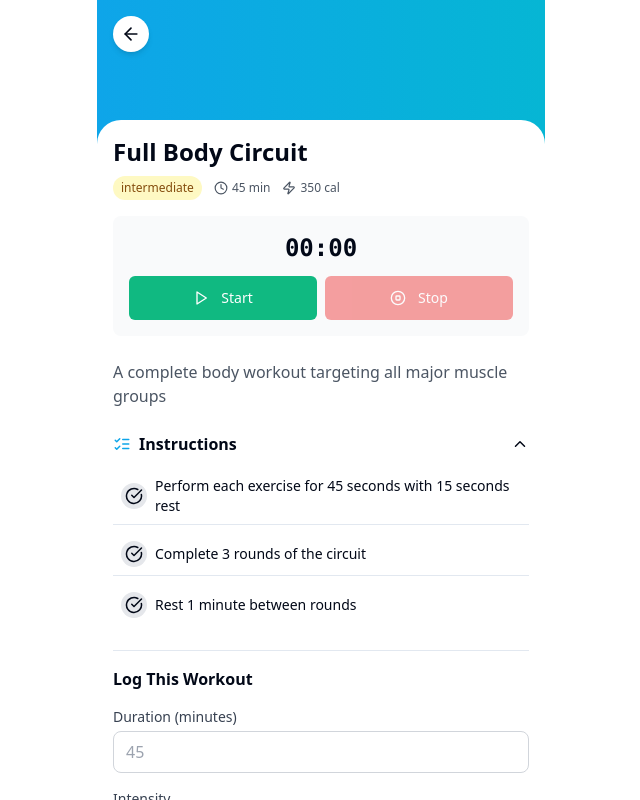
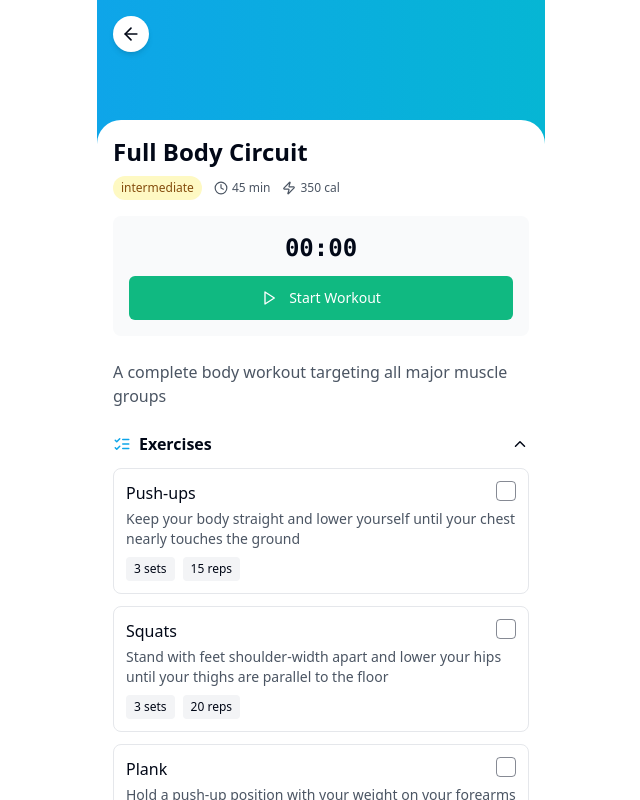
Before and after one commit to 21100903/fit-journey-pal, a React (Vite) app: page /workouts/1 in a window 1280 px wide. Shown: the top 800 px of the page, without its empty margins (319-959 px from the left). Built offline with nearby package versions, Linux system fonts and the light colour scheme.

Commit message:
feat: Add exercise tracking and logging
- Added functionality to track exercise progress within a workout.
- Implemented start/finish actions for each exercise.
- Added logic to navigate to the log page after completing all exercises.
- Removed duration input during workout session.

```diff
--- a/src/components/Workouts/WorkoutDetail.tsx
+++ b/src/components/Workouts/WorkoutDetail.tsx
@@ -18,6 +18,7 @@ import { useAuth } from '@/contexts/AuthContext';
 import { toast } from 'sonner';
 import { Button } from '@/components/ui/button';
 import { Textarea } from '@/components/ui/textarea';
+import { Checkbox } from '@/components/ui/checkbox';
 
 const WorkoutDetail: React.FC = () => {
   const { workoutId } = useParams<{ workoutId: string }>();
@@ -25,15 +26,16 @@ const WorkoutDetail: React.FC = () => {
   const { user } = useAuth();
   const [expanded, setExpanded] = useState(true);
   const [intensity, setIntensity] = useState<'low' | 'medium' | 'high'>('medium');
-  const [duration, setDuration] = useState<number | ''>('');
   const [notes, setNotes] = useState('');
   const [isLogging, setIsLogging] = useState(false);
 
-  // Timer functionality
+  // Workout session state
   const [isActive, setIsActive] = useState(false);
   const [time, setTime] = useState(0);
   const [startTime, setStartTime] = useState<Date | null>(null);
+  const [currentExerciseIndex, setCurrentExerciseIndex] = useState(0);
   const [exerciseStatus, setExerciseStatus] = useState<{[key: string]: boolean}>({});
+  const [workoutCompleted, setWorkoutCompleted] = useState(false);
 
   const { data: workouts = [], isLoading } = useQuery({
     queryKey: ['workouts'],
@@ -44,8 +46,8 @@ const WorkoutDetail: React.FC = () => {
 
   // Initialize exercise status when workout data is loaded
   useEffect(() => {
-    if (workout && workout.instructions) {
-      const initialStatus = workout.instructions.reduce((acc: {[key: string]: boolean}, _, index) => {
+    if (workout && workout.exercises) {
+      const initialStatus = workout.exercises.reduce((acc: {[key: string]: boolean}, _, index) => {
         acc[index.toString()] = false;
         return acc;
       }, {});
@@ -70,17 +72,21 @@ const WorkoutDetail: React.FC = () => {
     };
   }, [isActive]);
 
+  // Check if all exercises are completed
+  useEffect(() => {
+    if (workout && workout.exercises && isActive) {
+      const allCompleted = workout.exercises.every((_, index) => exerciseStatus[index.toString()]);
+      if (allCompleted) {
+        setWorkoutCompleted(true);
+        handleStop();
+      }
+    }
+  }, [exerciseStatus, workout, isActive]);
+
   const formatTime = (seconds: number): string => {
     const mins = Math.floor(seconds / 60);
     const secs = seconds % 60;
     return `${mins.toString().padStart(2, '0')}:${secs.toString().padStart(2, '0')}`;
-  };
-
-  const toggleExercise = (index: number) => {
-    setExerciseStatus(prev => ({
-      ...prev,
-      [index]: !prev[index]
-    }));
   };
 
   const handleStart = () => {
@@ -93,8 +99,23 @@ const WorkoutDetail: React.FC = () => {
     setIsActive(false);
     if (startTime) {
       const elapsedMinutes = Math.round((new Date().getTime() - startTime.getTime()) / 60000);
-      setDuration(elapsedMinutes);
       toast.info(`Workout completed in ${elapsedMinutes} minutes`);
+    }
+  };
+
+  const completeExercise = (index: number) => {
+    setExerciseStatus(prev => ({
+      ...prev,
+      [index]: true
+    }));
+
+    // If there's a next exercise, set it as current
+    if (workout && workout.exercises && index < workout.exercises.length - 1) {
+      setCurrentExerciseIndex(index + 1);
+    } else {
+      // All exercises completed
+      setWorkoutCompleted(true);
+      handleStop();
     }
   };
 
@@ -105,19 +126,18 @@ const WorkoutDetail: React.FC = () => {
       return;
     }
 
-    if (!duration) {
-      toast.error('Please enter workout duration');
-      return;
-    }
-
     try {
       setIsLogging(true);
+
+      const duration = startTime
+        ? Math.round((new Date().getTime() - startTime.getTime()) / 60000)
+        : workout?.duration || 0;
 
       await addWorkoutEntry({
         userId: user.id,
         workoutId: workout!.id,
         date: new Date().toISOString().split('T')[0],
-        duration: Number(duration),
+        duration: duration,
         intensity,
         notes: notes || undefined
       });
@@ -165,8 +185,6 @@ const WorkoutDetail: React.FC = () => {
     advanced: 'bg-red-100 text-red-800'
   }[workout.difficulty];
 
-  const allExercisesCompleted = Object.values(exerciseStatus).every(status => status);
-
   return (
     <div className="pb-24">
       <div className="relative">
@@ -202,30 +220,30 @@ const WorkoutDetail: React.FC = () => {
             <span className="text-2xl font-mono font-bold">{formatTime(time)}</span>
           </div>
 
-          <div className="flex justify-between gap-2">
+          {!isActive && !workoutCompleted ? (
             <Button
               onClick={handleStart}
-              disabled={isActive}
               className="w-full bg-fitness-success text-white"
               size="lg"
             >
               <Play size={18} className="mr-1" />
-              Start
+              Start Workout
             </Button>
+          ) : isActive ? (
             <Button
               onClick={handleStop}
-              disabled={!isActive}
               className="w-full bg-red-500 text-white hover:bg-red-600"
               size="lg"
             >
               <StopCircle size={18} className="mr-1" />
-              Stop
+              Stop Workout
             </Button>
-          </div>
+          ) : null}
         </div>
 
         <p className="text-gray-600 mb-6">{workout.description}</p>
 
+        {/* Exercise List */}
         <div className="mb-6">
           <div
             className="flex justify-between items-center cursor-pointer mb-3"
@@ -233,54 +251,81 @@ const WorkoutDetail: React.FC = () => {
           >
             <div className="flex items-center">
               <ListChecks size={18} className="mr-2 text-fitness-primary" />
-              <h3 className="font-bold">Instructions</h3>
+              <h3 className="font-bold">Exercises</h3>
             </div>
             {expanded ? <ChevronUp size={18} /> : <ChevronDown size={18} />}
           </div>
 
           {expanded && (
-            <ul className="mt-3 space-y-2">
-              {workout.instructions.map((instruction, index) => (
-                <li key={index} className="flex items-center p-2 border-b last:border-0">
-                  <button
-                    onClick={() => toggleExercise(index)}
-                    className={`mr-2 p-1 rounded-full ${exerciseStatus[index] ? 'bg-fitness-success text-white' : 'bg-gray-200'}`}
+            <ul className="mt-3 space-y-3">
+              {workout.exercises.map((exercise, index) => (
+                <li
+                  key={exercise.id}
+                  className={`p-3 border rounded-lg ${
+                    isActive && currentExerciseIndex === index
+                      ? 'border-fitness-primary bg-fitness-primary bg-opacity-5'
+                      : 'border-gray-200'
+                  } ${exerciseStatus[index] ? 'opacity-60' : ''}`}
                 >
-                    <CheckCircle size={18} />
-                  </button>
-                  <p className={`text-sm ${exerciseStatus[index] ? 'line-through text-gray-500' : ''}`}>{instruction}</p>
+                  <div className="flex justify-between items-start mb-1">
+                    <h4 className={`font-medium ${exerciseStatus[index] ? 'line-through text-gray-500' : ''}`}>
+                      {exercise.name}
+                    </h4>
+                    <Checkbox
+                      checked={exerciseStatus[index]}
+                      onCheckedChange={() => {
+                        if (isActive && currentExerciseIndex === index) {
+                          completeExercise(index);
+                        }
+                      }}
+                      disabled={!isActive || currentExerciseIndex !== index || exerciseStatus[index]}
+                      className="h-5 w-5"
+                    />
+                  </div>
+
+                  <p className="text-sm text-gray-600 mb-2">{exercise.description}</p>
+
+                  <div className="flex flex-wrap gap-2 text-xs">
+                    {exercise.sets && (
+                      <span className="bg-gray-100 px-2 py-1 rounded">
+                        {exercise.sets} sets
+                      </span>
+                    )}
+                    {exercise.reps && (
+                      <span className="bg-gray-100 px-2 py-1 rounded">
+                        {exercise.reps} reps
+                      </span>
+                    )}
+                    {exercise.duration && (
+                      <span className="bg-gray-100 px-2 py-1 rounded">
+                        {Math.floor(exercise.duration / 60) > 0 ? `${Math.floor(exercise.duration / 60)}m ` : ''}
+                        {exercise.duration % 60 > 0 ? `${exercise.duration % 60}s` : ''}
+                      </span>
+                    )}
+                  </div>
+
+                  {isActive && currentExerciseIndex === index && !exerciseStatus[index] && (
+                    <Button
+                      onClick={() => completeExercise(index)}
+                      className="w-full mt-3 bg-fitness-success"
+                      size="sm"
+                    >
+                      <CheckCircle size={16} className="mr-1" />
+                      Complete Exercise
+                    </Button>
+                  )}
                 </li>
               ))}
             </ul>
           )}
-
-          {allExercisesCompleted && isActive && (
-            <div className="mt-3 text-center">
-              <Button onClick={handleStop} variant="destructive">
-                Finish Workout
-              </Button>
-            </div>
-          )}
         </div>
 
+        {/* Log Section - Only show after workout completion */}
+        {workoutCompleted && (
           <div className="border-t pt-4 mt-4">
-          <h3 className="font-bold mb-4">Log This Workout</h3>
+            <h3 className="font-bold mb-4">Log Completed Workout</h3>
 
             <div className="space-y-4">
-            <div>
-              <label className="block text-sm font-medium text-gray-700 mb-1">
-                Duration (minutes)
-              </label>
-              <input
-                type="number"
-                min={1}
-                value={duration}
-                onChange={(e) => setDuration(e.target.value ? Number(e.target.value) : '')}
-                className="fitness-input"
-                placeholder={workout.duration.toString()}
-              />
-            </div>
-
               <div>
                 <label className="block text-sm font-medium text-gray-700 mb-1">
                   Intensity
@@ -315,19 +360,44 @@ const WorkoutDetail: React.FC = () => {
                   rows={3}
                 />
               </div>
+
+              <Button
+                onClick={handleLogWorkout}
+                disabled={isLogging}
+                className="w-full bg-fitness-primary text-white"
+                size="lg"
+              >
+                {isLogging ? 'Logging...' : 'Log Workout'}
+              </Button>
             </div>
           </div>
+        )}
       </div>
 
+      {/* Fixed bottom button - Only show during active workout or before starting */}
+      {!workoutCompleted && (
         <div className="fixed bottom-0 left-0 right-0 p-4 bg-white border-t max-w-md mx-auto">
-        <button
-          onClick={handleLogWorkout}
-          disabled={isLogging || !duration}
-          className="fitness-btn-primary w-full"
+          {!isActive ? (
+            <Button
+              onClick={handleStart}
+              className="w-full bg-fitness-success text-white"
+              size="lg"
             >
-          {isLogging ? 'Logging...' : 'Log Workout'}
-        </button>
+              <Play size={18} className="mr-1" />
+              Start Workout
+            </Button>
+          ) : (
+            <Button
+              onClick={handleStop}
+              className="w-full bg-red-500 text-white hover:bg-red-600"
+              size="lg"
+            >
+              <StopCircle size={18} className="mr-1" />
+              Stop Workout
+            </Button>
+          )}
         </div>
+      )}
     </div>
   );
 };
--- a/src/data/mockData.ts
+++ b/src/data/mockData.ts
@@ -1,4 +1,3 @@
-
 export interface Workout {
   id: string;
   name: string;
@@ -8,7 +7,17 @@ export interface Workout {
   duration: number; // in minutes
   caloriesBurn: number; // estimated calories
   instructions: string[];
+  exercises: Exercise[]; // Added exercises array
   imageUrl?: string;
+}
+
+export interface Exercise {
+  id: string;
+  name: string;
+  sets?: number;
+  reps?: number;
+  duration?: number; // in seconds
+  description: string;
 }
 
 export interface Food {
@@ -58,6 +67,41 @@ export const workouts: Workout[] = [
       'Perform each exercise for 45 seconds with 15 seconds rest',
       'Complete 3 rounds of the circuit',
       'Rest 1 minute between rounds'
+    ],
+    exercises: [
+      {
+        id: '1-1',
+        name: 'Push-ups',
+        sets: 3,
+        reps: 15,
+        description: 'Keep your body straight and lower yourself until your chest nearly touches the ground'
+      },
+      {
+        id: '1-2',
+        name: 'Squats',
+        sets: 3,
+        reps: 20,
+        description: 'Stand with feet shoulder-width apart and lower your hips until your thighs are parallel to the floor'
+      },
+      {
+        id: '1-3',
+        name: 'Plank',
+        duration: 60,
+        description: 'Hold a push-up position with your weight on your forearms for the specified time'
+      },
+      {
+        id: '1-4',
+        name: 'Lunges',
+        sets: 3,
+        reps: 12,
+        description: 'Step forward with one leg and lower your hips until both knees are bent at 90 degrees'
+      },
+      {
+        id: '1-5',
+        name: 'Mountain Climbers',
+        duration: 45,
+        description: 'Alternate bringing your knees toward your chest in a push-up position'
+      }
     ]
   },
   {
@@ -73,6 +117,38 @@ export const workouts: Workout[] = [
       'Move through sun salutations',
       'Hold each pose for 5 breaths',
       'End with 5 minutes of meditation'
+    ],
+    exercises: [
+      {
+        id: '2-1',
+        name: 'Deep Breathing',
+        duration: 300,
+        description: 'Sit comfortably and focus on deep, slow breaths'
+      },
+      {
+        id: '2-2',
+        name: 'Sun Salutation A',
+        sets: 5,
+        description: 'Flow through the sequence of poses, synchronizing movement with breath'
+      },
+      {
+        id: '2-3',
+        name: 'Warrior Poses',
+        sets: 3,
+        description: 'Hold each warrior pose (I, II, and III) for 30 seconds on each side'
+      },
+      {
+        id: '2-4',
+        name: 'Seated Forward Fold',
+        duration: 120,
+        description: 'Sit with legs extended and fold forward from the hips'
+      },
+      {
+        id: '2-5',
+        name: 'Savasana',
+        duration: 300,
+        description: 'Lie flat on your back in corpse pose for final relaxation'
+      }
     ]
   },
   {
@@ -87,6 +163,40 @@ export const workouts: Workout[] = [
       '30 seconds maximum effort, 30 seconds rest',
       'Complete 10 rounds',
       'Focus on proper form over speed'
+    ],
+    exercises: [
+      {
+        id: '3-1',
+        name: 'Burpees',
+        sets: 5,
+        reps: 10,
+        description: 'From standing, drop to a squat position, kick feet back, do a push-up, return to squat, and jump up'
+      },
+      {
+        id: '3-2',
+        name: 'Jumping Jacks',
+        duration: 60,
+        description: 'Jump with legs spread wide and arms overhead, then return to standing with arms at sides'
+      },
+      {
+        id: '3-3',
+        name: 'High Knees',
+        duration: 45,
+        description: 'Run in place, lifting knees as high as possible'
+      },
+      {
+        id: '3-4',
+        name: 'Squat Jumps',
+        sets: 4,
+        reps: 15,
+        description: 'Drop into a squat, then explode upward into a jump, landing softly back in squat position'
+      },
+      {
+        id: '3-5',
+        name: 'Sprint in Place',
+        duration: 30,
+        description: 'Run in place as fast as possible, focusing on speed and intensity'
+      }
     ]
   },
   {
@@ -101,6 +211,42 @@ export const workouts: Workout[] = [
       'Perform each exercise for 45 seconds',
       'Rest 15 seconds between exercises',
       'Complete 3 rounds'
+    ],
+    exercises: [
+      {
+        id: '4-1',
+        name: 'Crunches',
+        sets: 3,
+        reps: 20,
+        description: 'Lie on your back with knees bent, place hands behind head, and lift shoulders toward knees'
+      },
+      {
+        id: '4-2',
+        name: 'Plank',
+        duration: 60,
+        description: 'Hold a push-up position with weight on forearms, keeping body in a straight line'
+      },
+      {
+        id: '4-3',
+        name: 'Russian Twists',
+        sets: 3,
+        reps: 30,
+        description: 'Sit with knees bent, lean back slightly, rotate torso from side to side'
+      },
+      {
+        id: '4-4',
+        name: 'Leg Raises',
+        sets: 3,
+        reps: 15,
+        description: 'Lie on back, hands at sides, lift legs straight up and slowly lower them without touching the floor'
+      },
+      {
+        id: '4-5',
+        name: 'Bicycle Crunches',
+        sets: 3,
+        reps: 30,
+        description: 'Lie on back, alternate bringing elbow to opposite knee in a pedaling motion'
+      }
     ]
   },
   {
@@ -116,6 +262,42 @@ export const workouts: Workout[] = [
       'Perform 3-4 sets of each exercise',
       'Rest 60-90 seconds between sets',
       'Stretch thoroughly after workout'
+    ],
+    exercises: [
+      {
+        id: '5-1',
+        name: 'Squats',
+        sets: 4,
+        reps: 15,
+        description: 'Stand with feet shoulder-width apart and lower your hips until thighs are parallel to the floor'
+      },
+      {
+        id: '5-2',
+        name: 'Lunges',
+        sets: 3,
+        reps: 12,
+        description: 'Step forward with one leg and lower hips until both knees are bent at 90 degrees, alternate legs'
+      },
+      {
+        id: '5-3',
+        name: 'Glute Bridges',
+        sets: 3,
+        reps: 20,
+        description: 'Lie on back, feet flat on floor, lift hips toward ceiling, squeezing glutes at the top'
+      },
+      {
+        id: '5-4',
+        name: 'Calf Raises',
+        sets: 3,
+        reps: 30,
+        description: 'Stand with feet hip-width apart, raise heels off the ground, then lower back down'
+      },
+      {
+        id: '5-5',
+        name: 'Wall Sit',
+        duration: 60,
+        description: 'Lean against wall with knees bent at 90 degrees, hold position for the specified time'
+      }
     ]
   }
 ];
```
Lines whose indentation alone changed are shown as unchanged.
